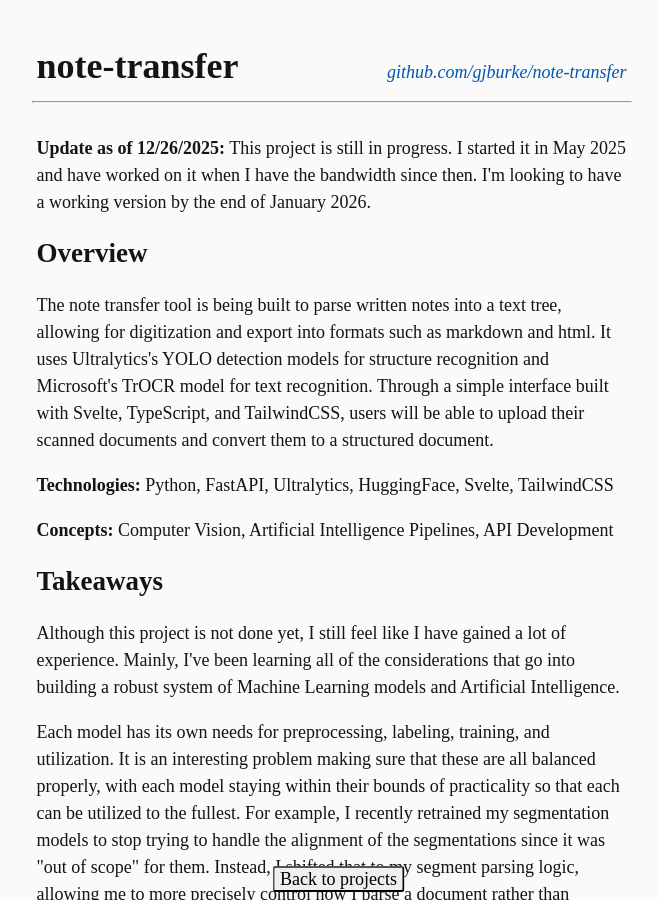
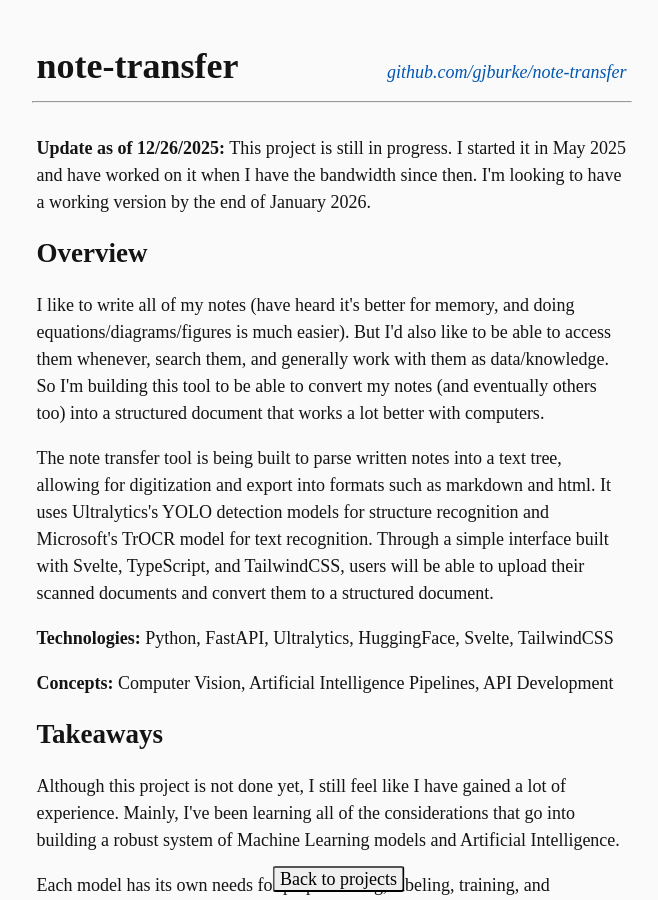
Before and after one commit to gjburke/gjburke.github.io, a Jekyll site: the page built from collections/_projects/note-transfer.html, in a window 1280 px wide and 900 px high. Shown: the whole window, without its empty margins (301-959 px from the left). Built offline with Jekyll 4.4.1, drawn with Linux system fonts in a browser that asks for light colours.

Commit message:
Added motivation to note-trasnfer

```diff
--- a/collections/_projects/note-transfer.html
+++ b/collections/_projects/note-transfer.html
@@ -23,6 +23,13 @@ number: 3
 </p>
 <section>
     <h1>Overview</h1>
+    <p>
+        I like to write all of my notes (have heard it's better for memory,
+        and doing equations/diagrams/figures is much easier). But I'd also like to be able to
+        access them whenever, search them, and generally work with them as data/knowledge.
+        So I'm building this tool to be able to convert my notes (and eventually others too)
+        into a structured document that works a lot better with computers.
+    </p>
     <p>
         The note transfer tool is being built to parse written notes into a text tree,
         allowing for digitization and export into formats such as markdown and html.
```
